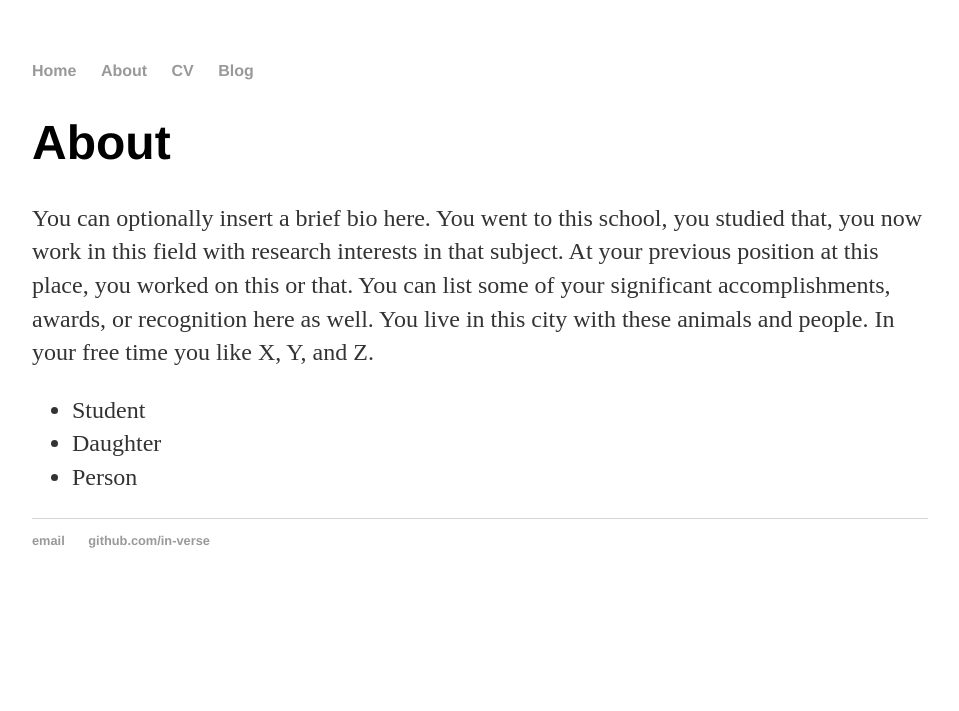
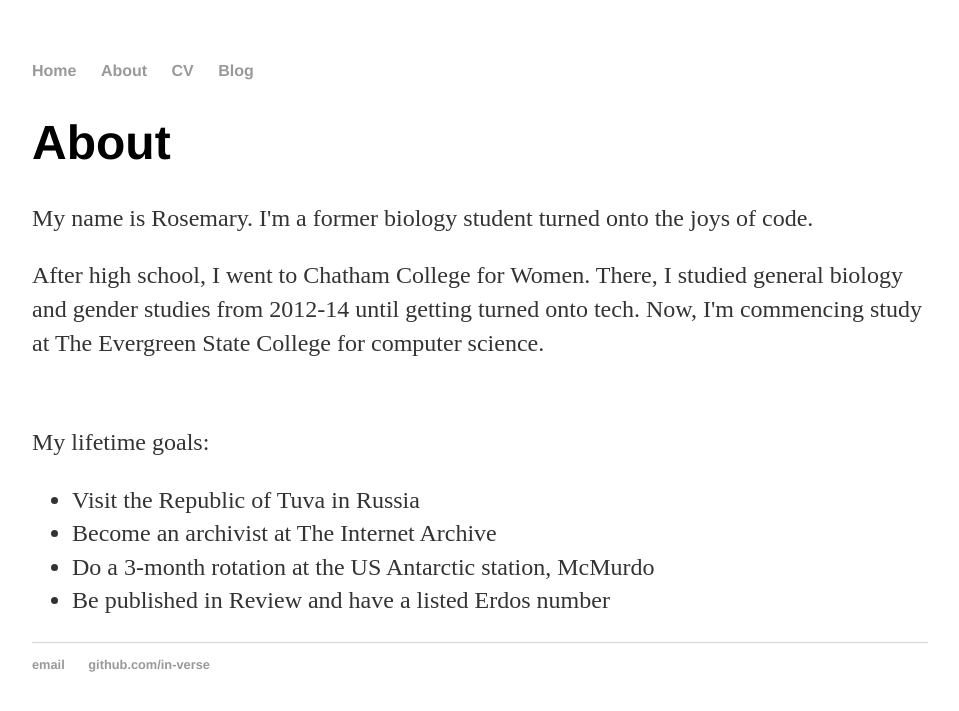
Before and after one commit to In-Verse/in-verse.github.io, a Jekyll site: the page built from about/index.html, in a window 1280 px wide. Shown: the top 711 px of the page, without its empty margins (160-1119 px from the left). Built offline with Jekyll 4.4.1, drawn with Linux system fonts in a browser that asks for light colours.

Commit message:
Update index.html

```diff
--- a/about/index.html
+++ b/about/index.html
@@ -5,11 +5,15 @@ title: About Rosemary
 
 		<div class="about">
 			<h1>About</h1>
-			<p>You can optionally insert a brief bio here. You went to this school, you studied that, you now work in this field with research interests in that subject. At your previous position at this place, you worked on this or that. You can list some of your significant accomplishments, awards, or recognition here as well. You live in this city with these animals and people. In your free time you like X, Y, and Z.</p>
-
+			<p>My name is Rosemary. I'm a former biology student turned onto the joys of code.</p>
+			<p>After high school, I went to Chatham College for Women. There, I studied general biology and gender studies from
+			2012-14 until getting turned onto tech. Now, I'm commencing study at The Evergreen State College for computer science.</p>
+			<br>
+			<p>My lifetime goals:</p>
 			<ul class="contacts">
-				<li>Student</li>
-				<li>Daughter</li>
-				<li>Person</li>
+				<li>Visit the Republic of Tuva in Russia</li>
+				<li>Become an archivist at The Internet Archive</li>
+				<li>Do a 3-month rotation at the US Antarctic station, McMurdo</li>
+				<li>Be published in Review and have a listed <ahref="http://www.ams.org/mathscinet/collaborationDistance.html">Erdos number</a></li>
 				</ul>
 		</div>
```
